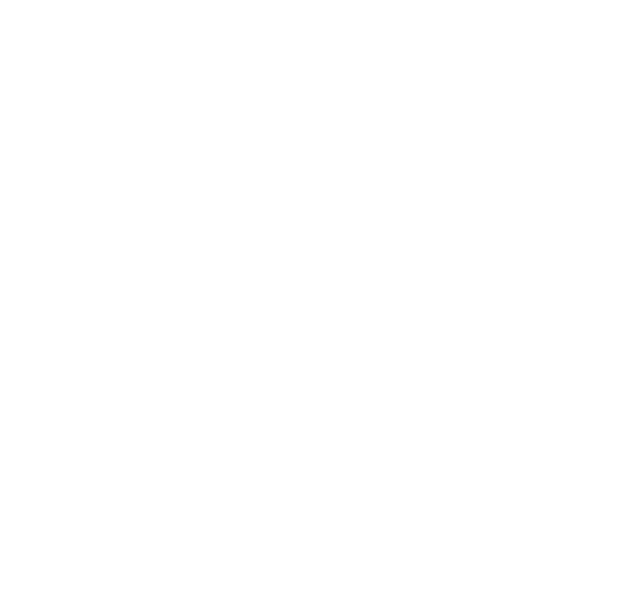
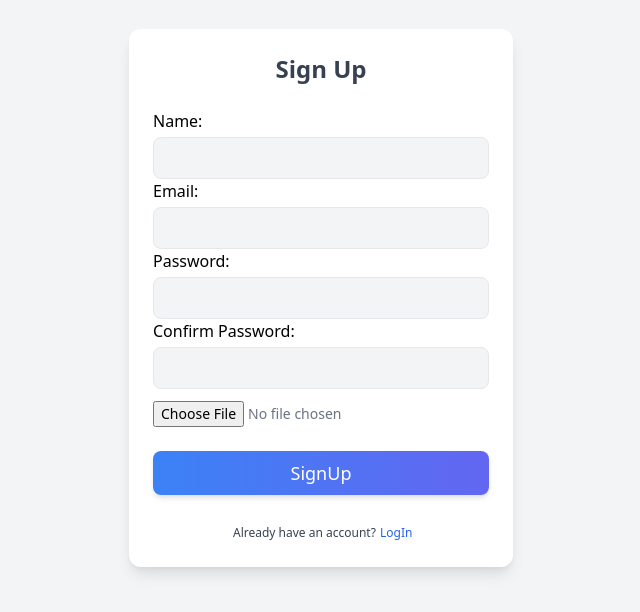
Before and after one commit to ManojGowda2006/Ecommerce-Follow-Along, a React (Vite) app in the folder frontend/: page /signup in a window 1280 px wide. Before the commit this address had no page. Shown: the part 102-714 px from the top of the page, without its empty margins (319-959 px from the left). Built offline with nearby package versions, Linux system fonts and the light colour scheme.

Commit message:
Milestone 5

```diff
--- a/frontend/package.json
+++ b/frontend/package.json
@@ -4,7 +4,7 @@
   "version": "0.0.0",
   "type": "module",
   "scripts": {
-    "dev": "vite",
+    "dev": "vite --host",
     "build": "vite build",
     "lint": "eslint .",
     "preview": "vite preview"
--- a/frontend/src/App.jsx
+++ b/frontend/src/App.jsx
@@ -1,5 +1,6 @@
 import './App.css'
 import LoginPage from './pages/LoginPage'
+import SignUpPage  from './pages/SignUpPage'
 import {Routes,Route,BrowserRouter} from 'react-router-dom'
 
 function App() {
@@ -9,6 +10,7 @@
     <BrowserRouter>
       <Routes>
         <Route path="/login" element={<LoginPage/>} />
+        <Route path="/signup" element={<SignUpPage/>}/>
       </Routes>
     </BrowserRouter>
     </>
--- a/frontend/src/components/login.jsx
+++ b/frontend/src/components/login.jsx
@@ -1,5 +1,6 @@
 import { useForm } from 'react-hook-form';
 import React from 'react';
+import { Link } from 'react-router-dom';
 
 function Login() {
   const { register, handleSubmit, formState: { errors }, reset } = useForm({
@@ -20,11 +21,11 @@
         <div className="logInbox w-full max-w-sm p-6 bg-white rounded-xl shadow-lg">
           <form onSubmit={handleSubmit(onSubmit)}>
           <h1 className="text-2xl font-semibold text-center text-gray-700 mb-6">Login to Your Account</h1>
-            <label>Username:</label>
+            <label>Email:</label>
             <input
-              type="text"
-              id="username"
-              name="username"
+              type="email"
+              id="email"
+              name="email"
               className="w-full px-4 py-2 mt-1 text-gray-700 bg-gray-100 border rounded-lg"
               {...register("username", { required: "Username is required" })}
             />
@@ -52,7 +53,7 @@
               Login
             </button>
             <span className="ml-20 text-gray-700 text-xs">Don't have an account?</span>
-            &nbsp;<button className="text-blue-600 text-xs">Signup</button>
+            &nbsp;<Link to="/signup" className="text-blue-600 text-xs">Signup</Link>
           </form>
         </div>
       </div>
--- /dev/null
+++ b/frontend/src/components/signUp.jsx
@@ -0,0 +1,136 @@
+import { useForm} from 'react-hook-form';
+import  { useState } from 'react';
+import React from 'react';
+import { Link } from 'react-router-dom';
+
+function signUp() {
+
+  const { register, handleSubmit, formState: { errors }, reset,watch } = useForm({
+    defaultValues: {
+      name: "",
+      email:"",
+      password: "",
+      confirmPassword: ""
+    }
+  });
+
+  const onSubmit = (data) => {
+    console.log(data);
+    reset();
+  };
+
+  const [previewImage, setPreviewImage] = useState(null);
+
+  const password = watch('password');
+
+  const handleFileChange = (e) => {
+    const file = e.target.files[0];
+    if (file) {
+      const imageUrl = URL.createObjectURL(file); // Create preview URL
+      setPreviewImage(imageUrl);
+    }
+  };
+
+  return (
+    <>
+      <div className="signup-container flex items-center justify-center min-h-screen bg-gray-100">
+        <div className="signupInbox w-full max-w-sm p-6 bg-white rounded-xl shadow-lg">
+          <form onSubmit={handleSubmit(onSubmit)}>
+          <h1 className="text-2xl font-semibold text-center text-gray-700 mb-6">Sign Up</h1>
+
+
+            <label>Name:</label>
+            <input
+              type="text"
+              id="name"
+              name="name"
+              className="w-full px-4 py-2 mt-1 text-gray-700 bg-gray-100 border rounded-lg"
+              {...register("name", { required: "Name is required" })}
+            />
+            {errors.name && <div className="text-red-500 text-xs">{errors.name.message}</div>}
+            <br />
+
+            <label>Email:</label>
+            <input
+              type="email"
+              id="email"
+              name="email"
+              className="w-full px-4 py-2 mt-1 text-gray-700 bg-gray-100 border rounded-lg"
+              {...register("email", { required: "Email is required",
+                pattern: { value: /^[a-zA-Z0-9._%+-]+@[a-zA-Z0-9.-]+\.[a-zA-Z]{2,}$/,
+                    message: "Invalid email" }
+               })}
+            />
+            {errors.email && <div className="text-red-500 text-xs">{errors.email.message}</div>}
+            <br />
+
+            <label>Password:</label>
+            <input
+              type="password"
+              id="password"
+              name="password"
+              className="w-full px-4 py-2 mt-1 text-gray-700 bg-gray-100 border rounded-lg"
+              {...register("password", { required: "Password is required",
+               minLength: { value: 4, message: "Password must be at least 8 characters"},
+               maxLength: { value: 20, message: "Password must be at most 20 characters"},
+               pattern:{ value:/^(?=.*[a-z])(?=.*[A-Z])(?=.*\d)(?=.*[@$!%*?&])[A-Za-z\d@$!%*?&]{4,}$/,
+                message:'Password must contain at least one uppercase, one lowercase letter, and one number,and a special character',}
+               })}
+            />
+            {errors.password && <div className="text-red-500 text-xs">{errors.password.message}</div>}
+            <br />
+
+            <label > Confirm Password:
+          </label>
+          <input
+            type="password"
+            className="w-full px-4 py-2 mt-1 text-gray-700 bg-gray-100 border rounded-lg"
+            {...register('confirmPassword', {
+              required: 'Confirm Password is required',
+              validate: (value) =>
+                value === password || 'Passwords do not match',
+            })}
+          />
+          {errors.confirmPassword && (
+            <p className="text-xs text-red-500">{errors.confirmPassword.message}</p>
+          )}
+
+            <input
+            type="file"
+            id = "profilePic"
+            accept = "image/*"
+            className="mt-3 block w-full text-sm text-gray-500  file:border file:border-gray-300 file:text-xs file:font-medium file:bg-white file:rounded-md"
+            onChange={handleFileChange}
+
+
+            >
+            </input>
+
+            {previewImage && (
+            <div className="mt-4">
+              <p className="text-sm text-gray-700">Image Preview:</p>
+              <img
+                src={previewImage}
+                alt="Profile Preview"
+                className="w-24 h-24 object-cover rounded-full mt-2"
+              />
+            </div>
+          )}
+
+
+            <button
+              type="submit"
+              className="m-6 mx-0 w-full px-4 py-2 text-lg font-medium text-white bg-gradient-to-r from-blue-500 to-indigo-500 rounded-lg shadow-md hover:from-blue-600 hover:to-indigo-600"
+            >
+              SignUp
+            </button>
+            <span className="ml-20 text-gray-700 text-xs">Already have an account?</span>
+            &nbsp;<Link to="/login" className="text-blue-600 text-xs">LogIn</Link>
+          </form>
+        </div>
+      </div>
+    </>
+  );
+}
+
+export default signUp;
--- /dev/null
+++ b/frontend/src/pages/SignUpPage.jsx
@@ -0,0 +1,12 @@
+import React from 'react'
+import SignUp from '../components/signUp'
+
+function SignUpPage () {
+  return (
+    <div>
+       <SignUp/>
+    </div>
+  )
+}
+
+export default SignUpPage;
```
Also changed, not shown: 2 other files (tests, documents, lock files or other folders).
